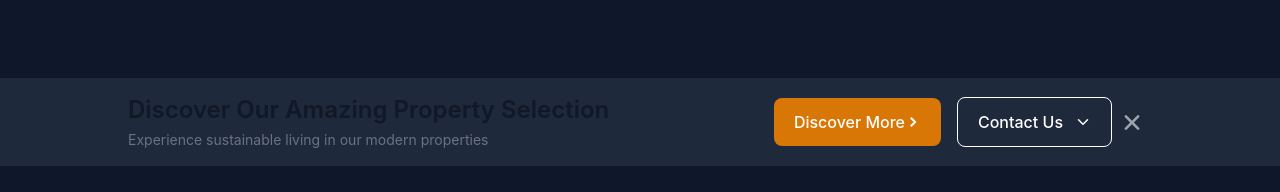
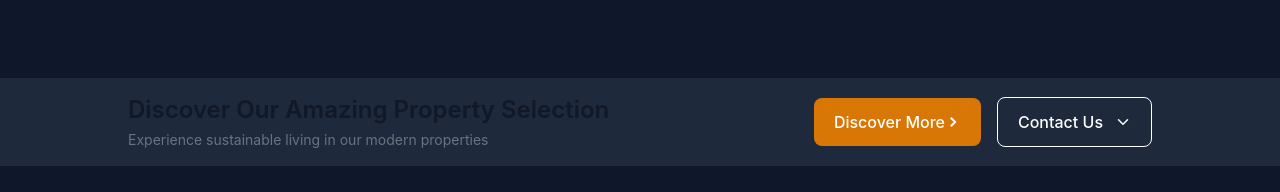
Before and after one commit to Ernie1234/anmut, a React (Vite) app: page / in a window 1280 px wide. Shown: the part 1078-1270 px from the top of the page. Built offline with nearby package versions, Linux system fonts and the light colour scheme.

Commit message:
last commit before review

```diff
--- a/src/components/Banner.jsx
+++ b/src/components/Banner.jsx
@@ -1,17 +1,10 @@
-import { useState } from "react";
 import { GoChevronRight } from "react-icons/go";
-import { IoChevronDownOutline, IoClose } from "react-icons/io5";
+import { IoChevronDownOutline } from "react-icons/io5";
 import { Link } from "react-router-dom";
 
 function Banner() {
-  const [isBannerOpen, setIsBannerOpen] = useState(true);
-
-  const handleClose = () => {
-    setIsBannerOpen(!isBannerOpen);
-  };
   return (
     <>
-      {isBannerOpen && (
       <div
         id="informational-banner"
         tabIndex="-1"
@@ -40,17 +33,8 @@ function Banner() {
             Contact Us
             <IoChevronDownOutline />
           </Link>
-            <button
-              onClick={handleClose}
-              data-dismiss-target="#informational-banner"
-              type="button"
-              className="flex-shrink-0 inline-flex justify-center w-10 h-10 items-center text-gray-400 hover:bg-gray-200 hover:text-gray-900 rounded-lg text-sm p-1.5 dark:hover:bg-gray-600 dark:hover:text-white"
-            >
-              <IoClose size={35} />
-            </button>
         </div>
       </div>
-      )}
     </>
   );
 }
--- a/src/components/Card.jsx
+++ b/src/components/Card.jsx
@@ -5,7 +5,7 @@ function Card({ pic, headTitle, subTitle, tag }) {
   return (
     <>
       <motion.div
-        initial={{ y: 200, opacity: 0 }}
+        initial={{ y: 20, opacity: 0 }}
         transition={{ duration: 0.5 }}
         whileInView={{ opacity: 1, y: 0 }}
         className="max-w-sm bg-white border border-gray-200 rounded-lg shadow dark:bg-gray-800 dark:border-gray-700"
```
Lines whose indentation alone changed are shown as unchanged.
